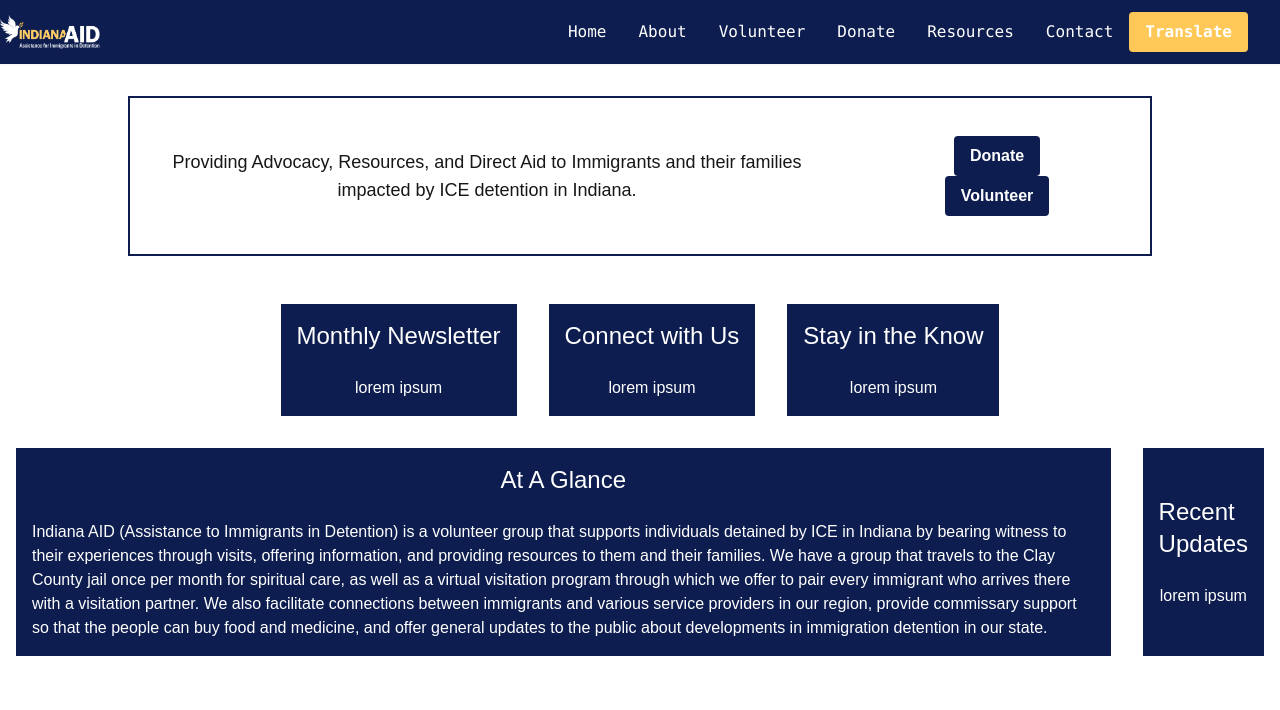
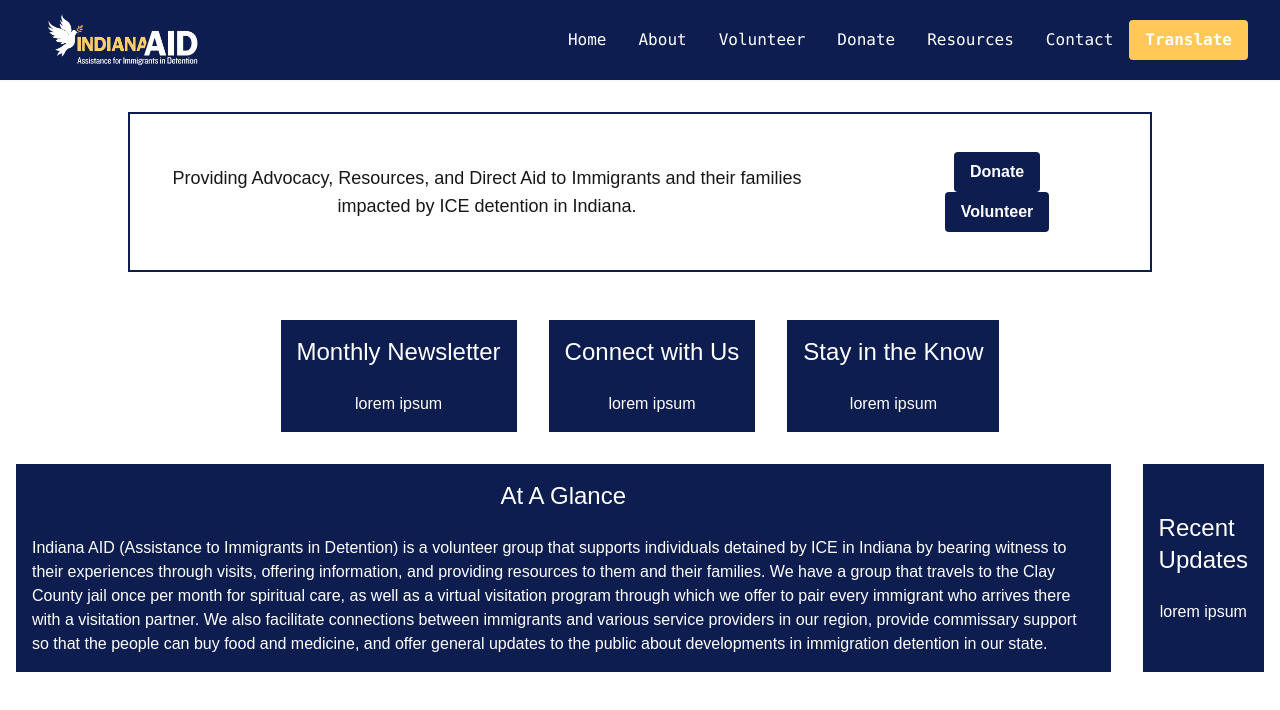
Before and after one commit to ccmalcom/indiana-aid, a Next.js app: page / in a window 1280 px wide. Shown: the top 710 px of the page. Built offline with nearby package versions, Linux system fonts and the light colour scheme.

Commit message:
update title/desc

```diff
--- a/src/app/layout.js
+++ b/src/app/layout.js
@@ -13,8 +13,8 @@ const geistMono = Geist_Mono({
 });
 
 export const metadata = {
-  title: "Create Next App",
-  description: "Generated by create next app",
+  title: "Indiana AID",
+  description: "Providing Advocacy, Resources, and Direct Aid",
 };
 
 export default function RootLayout({ children }) {
--- a/src/app/ui/Nav/index.jsx
+++ b/src/app/ui/Nav/index.jsx
@@ -13,9 +13,9 @@ import Image from 'next/image'
 export default function Nav() {
     return (
         <div>
-            <nav className="flex justify-between items-center h-16 bg-blue text-white relative shadow-sm font-mono" role="navigation">
+            <nav className="flex justify-between items-center h-20 bg-blue text-white relative shadow-sm font-mono" role="navigation">
                 {/* logo png */}
-                <Image src="/logo_white.png" alt="logo" width={100} height={100} />
+                <Image src="/logo_white.png" alt="logo" width={150} height={150} className='ml-12'/>
                 <div className="px-4 cursor-pointer md:hidden">Menu</div>
                 <div className="pr-8 md:block hidden">
                     <a href="/" className="p-4">Home</a>
```
